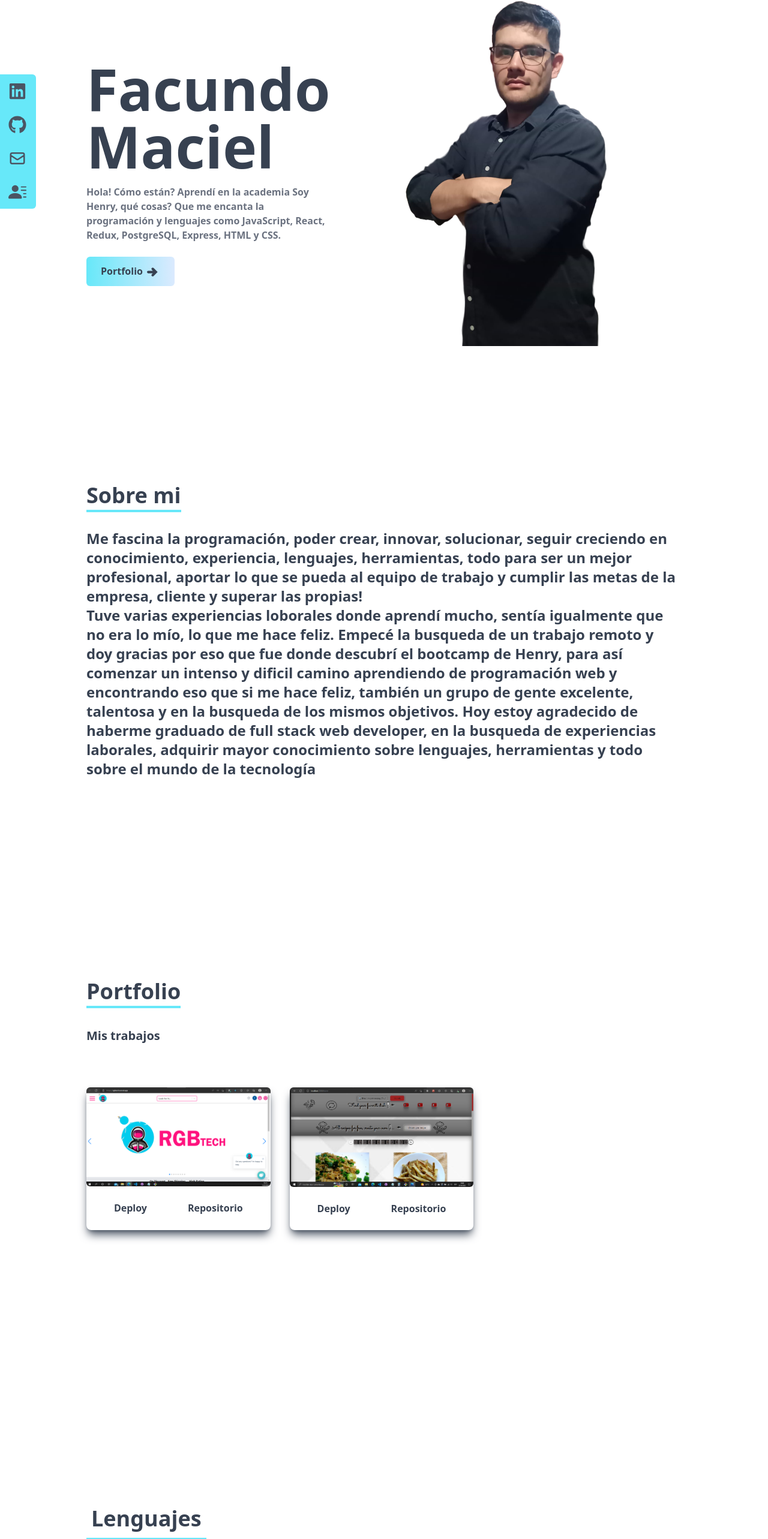
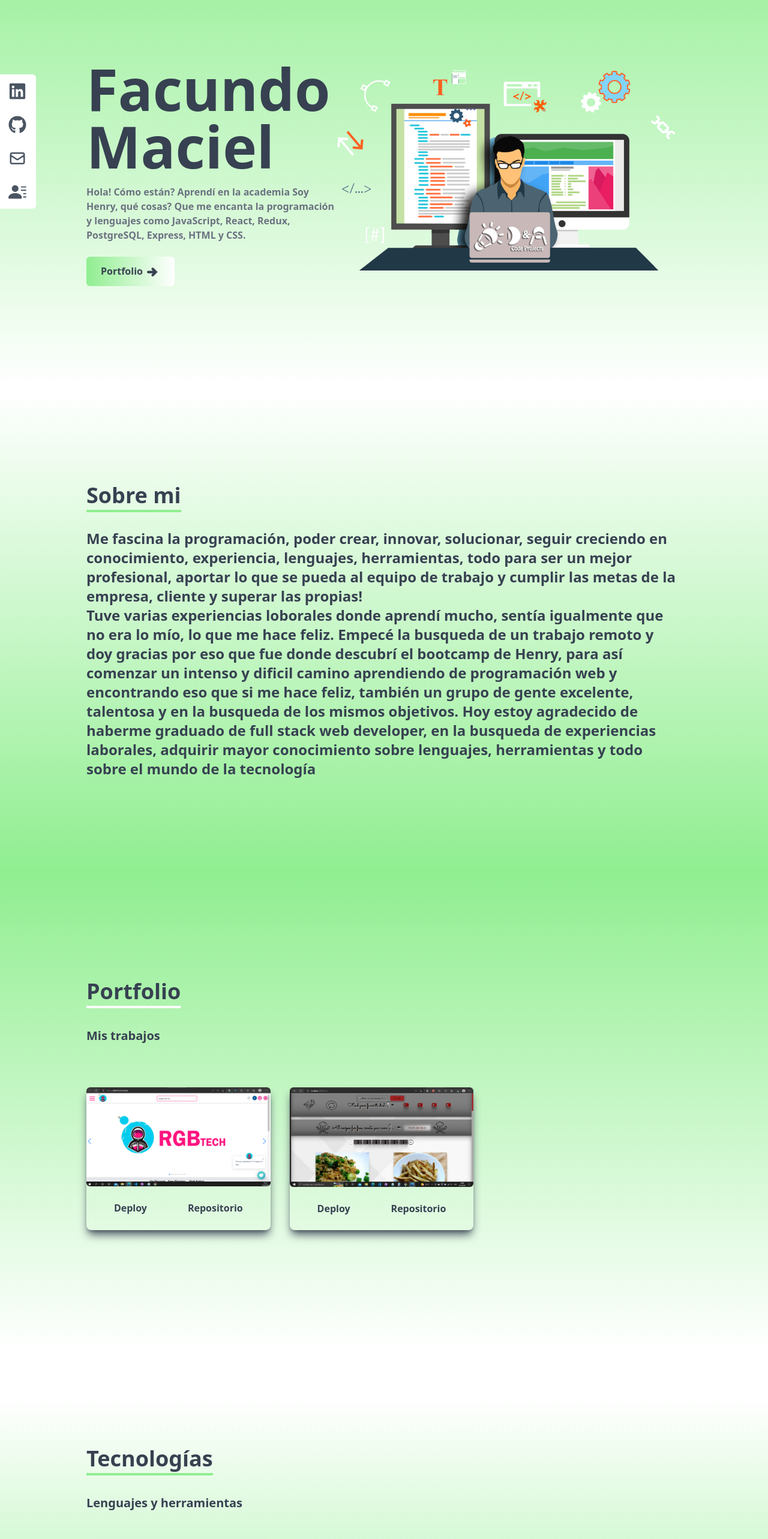
Before and after one commit to FacundoMaciel/Portfolio, a React (Vite) app: page / in a window 1280 px wide. Shown: the part 156-2722 px from the top of the page at 60% size. Built offline with nearby package versions, Linux system fonts and the light colour scheme.

Commit message:
secondCommit

```diff
--- a/src/components/About.jsx
+++ b/src/components/About.jsx
@@ -1,11 +1,12 @@
 import React from "react";
+import MyPicture from "../assets/Facundo-1.png";
 
 const About = () => {
   return (
-    <div name="sobre mi" className="w-full h-screen bg-white text-gray-700 dark:bg-gray-800">
+    <div name="sobre mi" className="w-full h-screen bg-gradient-to-b from-white to-[#90EE90] text-gray-700 dark:dark:bg-gradient-to-t dark:from-gray-400 dark:to-gray-800">
       <div className="max-w-screen-lg p-4 mt-2 mx-auto flex flex-col justify-center w-full h-full">
         <div className="pb-4">
-          <p className="text-4xl font-bold inline border-b-4 border-cyan-300 dark:text-cyan-300 dark:border-white">
+          <p className="text-4xl font-bold inline border-b-4 border-[#90EE90] dark:text-cyan-300 dark:border-white">
             Sobre mi
           </p>
         </div>
--- a/src/components/Experience.jsx
+++ b/src/components/Experience.jsx
@@ -34,13 +34,13 @@ const Experience = () => {
       id: 4,
       src: reactImage,
       title: "React.Js",
-      style: "shadow-blue-600 bg-gray-800 text-cyan-400",
+      style: "shadow-[#00CED1] bg-gray-800 text-[#00CED1]",
     },
     {
       id: 5,
       src: tailwind,
       title: "Tailwind",
-      style: "shadow-sky-400 bg-gray-800 text-blue-300",
+      style: "shadow-[#008B8B] bg-gray-800 text-[#008B8B]",
     },
     {
       id: 6,
@@ -65,28 +65,28 @@ const Experience = () => {
       id: 9,
       src: node,
       title: "Node.Js",
-      style: "shadow-gray-600 bg-gray-800 text-white",
+      style: "shadow-[#7FFF00] bg-gray-800 text-[#7FFF00]",
     },
   ];
 
   return (
     <div
-      name="lenguajes"
-      className="bg-white w-full h-screen mt-20 dark:bg-gray-800 "
+      name="tecnologías"
+      className="bg-gradient-to-b from-white to-[#90EE90] w-full h-full mt-20 dark:dark:bg-gradient-to-t dark:from-gray-400 dark:to-gray-800 "
     >
-      <div className="max-w-screen-lg mx-auto p-4 pt-20 flex flex-col justify-center w-full h-full text-white dark:text-white dark:bg-gray-800">
+      <div className="max-w-screen-lg mx-auto p-4 pt-20 flex flex-col justify-center w-full h-full text-white dark:text-white dark:dark:bg-gradient-to-t dark:from-gray-400 dark:to-gray-800">
         <div>
-          <p className="text-4xl text-gray-700 font-bold border-b-4 border-cyan-300 dark:text-cyan-300 dark:border-white p-2 inline">
-            Lenguajes
+          <p className="text-4xl text-gray-700 font-bold border-b-4 border-[#90EE90] dark:text-cyan-300 dark:border-white inline">
+            Tecnologías
           </p>
-          <p className="py-6">Tecnologias aprendidas</p>
+          <p className="py-10 font-bold text-xl text-gray-700 dark:text-white">Lenguajes y herramientas</p>
         </div>
 
-        <div className="w-full grid grid-cols-2 sm:grid-cols-3 gap-8 text-center py-2 px-12 sm:px-0 dark:bg-gray-800">
+        <div className="w-full grid grid-cols-2 sm:grid-cols-3 gap-8 text-center py-2 px-12 sm:px-0 dark:bg-transparent">
           {techs.map(({ id, src, title, style }) => (
             <div
               key={id}
-              className={`shadow-md hover:opacity-90 hover:bg-black hover:text-xl hover:scale-95 duration-500 py-2 rounded-lg ${style}`}
+              className={`shadow-md hover:opacity-90 hover:bg-black hover:text-xl duration-500 py-2 rounded-lg ${style}`}
             >
               <img src={src} alt="" className="w-12 mx-auto" />
               <p className="mt-4">{title}</p>
--- a/src/components/Home.jsx
+++ b/src/components/Home.jsx
@@ -1,11 +1,11 @@
 import React from "react";
-import MiFoto from "../assets/Facundo-1.png";
+import Desarrollo from "../assets/DesarrolloSoftware.png";
 import { TiArrowRightThick } from "react-icons/ti";
 import { Link } from "react-scroll";
 
 const Home = () => {
   return (
-    <div name="inicio" className="h-screen w-full bg-white dark:bg-gray-800">
+    <div name="inicio" className="h-screen w-full bg-gradient-to-t from-white to-[#90EE90] dark:bg-gradient-to-t dark:from-gray-400 dark:to-gray-800">
       <div className="max-w-screen-lg mx-auto flex flex-col items-center justify-center h-full px-4 md:flex-row">
         <div className="flex flex-col justify-center h-full">
           <h2 className="text-4xl pt-10 sm:text-8xl font-bold text-gray-700 mt-14 dark:text-cyan-300">
@@ -21,7 +21,7 @@ const Home = () => {
               to="portfolio"
               smooth
               duration={500}
-              className="group text-gray-700 font-bold w-fit px-6 py-3 my-2 flex items-center rounded-md bg-gradient-to-r from-cyan-300 to-blue-100 cursor-pointer"
+              className="group text-gray-700 font-bold w-fit px-6 py-3 my-2 flex items-center rounded-md bg-gradient-to-r from-[#90EE90] to-white cursor-pointer dark:bg-gradient-to-r dark:from-cyan-300 dark:to-gray-400"
             >
               Portfolio
               <span className="group-hover:rotate-90 duration-300">
@@ -33,7 +33,7 @@ const Home = () => {
 
         <div>
           <img
-            src={MiFoto}
+            src={Desarrollo}
             alt="my profile"
             className="rounded-2xl mx-auto w-2/3 md:w-full md:mt-20"
           />
--- a/src/components/NavBar.jsx
+++ b/src/components/NavBar.jsx
@@ -22,14 +22,14 @@ const NavBar = () => {
     },
     {
       id: 4,
-      link: "lenguajes",
+      link: "tecnologías",
     },
   ];
 
   return (
-    <div className="flex justify-between items-center w-full h-20 text-gray-600 bg-white dark:bg-gray-800 fixed shadow-blue-700 z-50">
+    <div className="flex justify-between items-center w-full h-20 text-gray-600 bg-gradient-to-t from-white to-[#90EE90] dark:bg-gradient-to-b dark:shadow-2xl dark:from-gray-400 dark:to-gray-800 fixed shadow-blue-700 z-50">
       <Link to="inicio" smooth duration={500}>
-        <div className="w-20 ml-1 cursor-pointer dark:bg-gray-800">
+        <div className="w-20 cursor-pointer dark:bg-gray-800">
           <img src={logo} alt="logo" />
         </div>
       </Link>
@@ -40,7 +40,7 @@ const NavBar = () => {
         {links.map(({ id, link }) => (
           <li
             key={id}
-            className="px-4 cursor-pointer capitalize font-bold text-gray-500 dark:text-cyan-300 hover:scale-105 duration-200 hover:border-b-2 hover:border-cyan-300 hover:rotate-12"
+            className="px-4 cursor-pointer bg-transparent capitalize font-bold text-gray-600 dark:text-cyan-300 hover:scale-105 duration-200 hover:border-b-2 hover:border-gray-800 dark:hover:border-cyan-300 hover:rotate-12"
           >
             <Link to={link} smooth duration={500}>
               {link}
@@ -52,7 +52,7 @@ const NavBar = () => {
             <button>Contacto</button>
           </a>
         </li> */}
-        <li>
+        <li >
         <Toogle/>
         </li>
       </ul>
@@ -65,7 +65,7 @@ const NavBar = () => {
       </div>
 
       {nav && (
-        <ul className="flex flex-col justify-center items-center absolute top-0 left-0 w-full h-screen bg-white text-gray-800 dark:bg-gray-800 dark:text-cyan-300 ">
+        <ul className="flex flex-col justify-center items-center absolute top-0 left-0 w-full h-screen bg-gradient-to-b from-white to-[#90EE90] text-gray-800 dark:bg-gradient-to-t dark:from-gray-400 dark:to-gray-800 dark:text-cyan-300 ">
           <Toogle/>
           {links.map(({ id, link }) => (
             <li
--- a/src/components/Portfolio.jsx
+++ b/src/components/Portfolio.jsx
@@ -23,11 +23,11 @@ const Portfolio = () => {
   return (
     <div
       name="portfolio"
-      className="bg-white w-full text-gray-700 md:h-screen dark:bg-gray-800"
+      className="bg-gradient-to-t from-white to-[#90EE90] w-full text-gray-700 md:h-screen dark:bg-gradient-to-t dark:from-gray-400 dark:to-gray-800"
     >
       <div className="max-w-screen-lg p-4 mx-auto flex flex-col justify-center w-full h-full">
         <div className="pb-8">
-          <p className="text-4xl text-gray-700 font-bold inline border-b-4 border-cyan-300 dark:text-cyan-300 dark:border-white">
+          <p className="text-4xl text-gray-700 font-bold inline border-b-4 border-white dark:text-cyan-300 dark:border-white">
             Portfolio
           </p>
           <p className="py-10 font-bold text-xl dark:text-white">Mis trabajos</p>
--- a/src/components/SocialLinks.jsx
+++ b/src/components/SocialLinks.jsx
@@ -53,7 +53,7 @@ const SocialLinks = () => {
           <li
             key={id}
             className={
-              "flex justify-between items-center w-40 h-14 px-4 ml-[-100px] hover:ml-[-10px] hover:rounded-md duration-300 bg-cyan-300" +
+              "flex justify-between items-center w-40 h-14 px-4 ml-[-100px] hover:ml-[-10px] hover:rounded-md duration-300 bg-white dark:bg-cyan-300" +
               " " +
               style
             }
--- a/src/main.jsx
+++ b/src/main.jsx
@@ -7,7 +7,7 @@ import { ThemeProvider } from "./components/ThemeProvider";
 ReactDOM.createRoot(document.getElementById('root')).render(
   <React.StrictMode>
     <ThemeProvider>
-			<body className="bg-white dark:bg-gray-800 transition-all">
+			<body className="bg-transparent dark:bg-gray-400">
 				<App />
 			</body>
 		</ThemeProvider>
```
Also changed, not shown: src/assets/DesarrolloSoftware.png (added).
